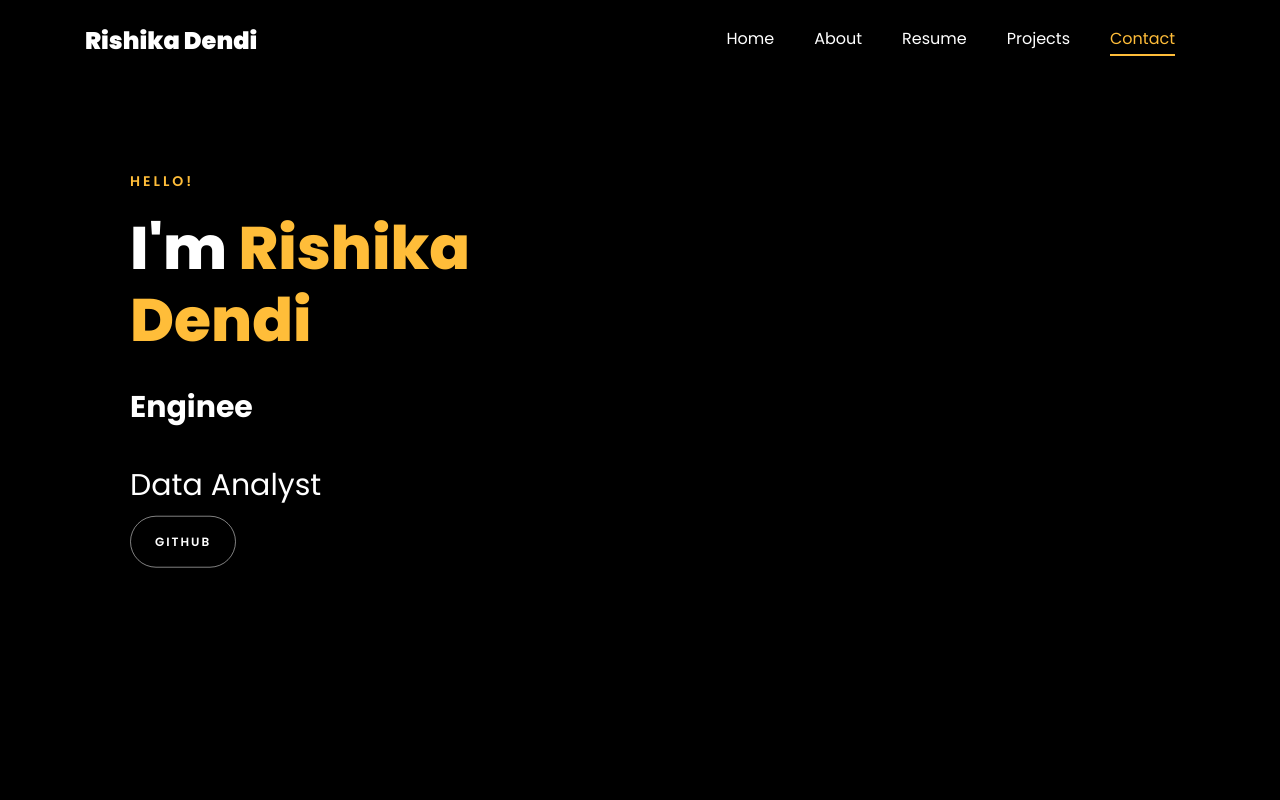
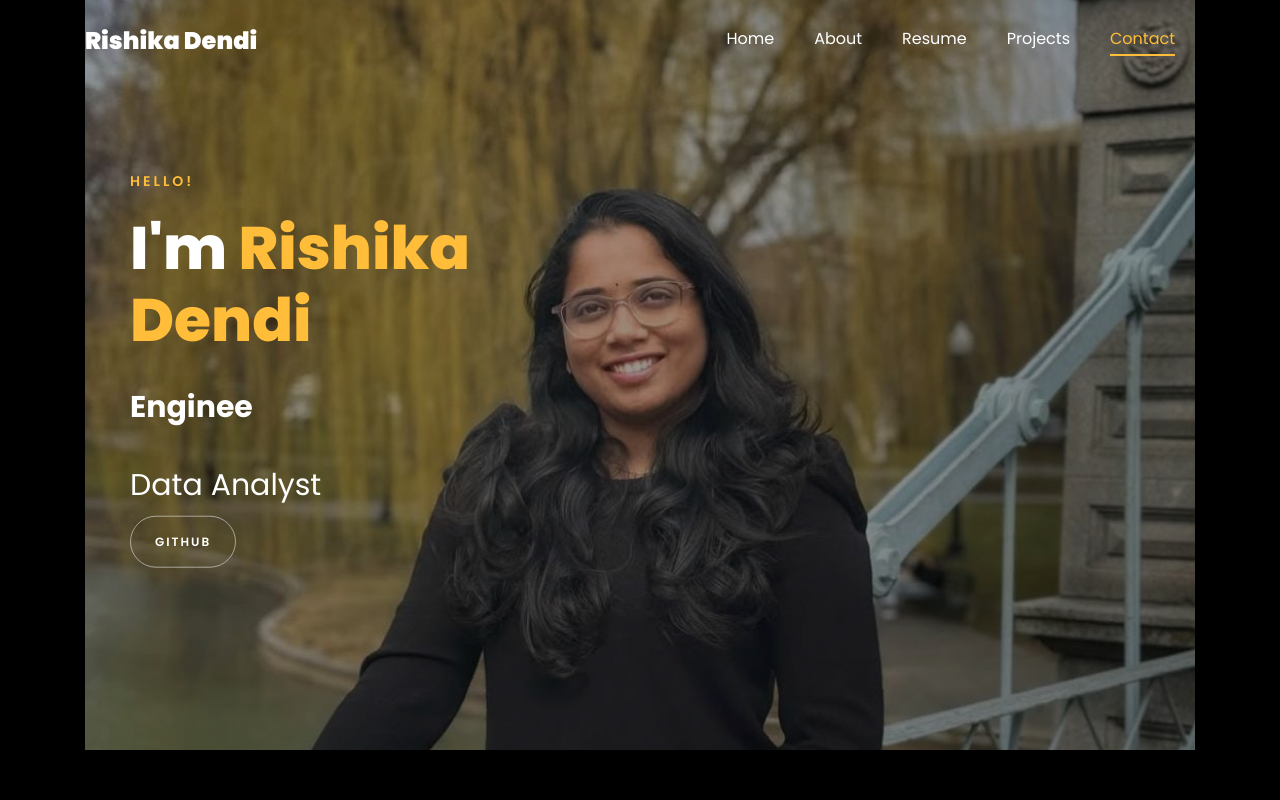
Before and after one commit to rishika0199/rishika.github, a plain HTML site: page index.html in a window 1280 px wide. Shown: the top 800 px of the page. Drawn offline with Linux system fonts and the light colour scheme; files whose address does not match are found by name.

Commit message:
Update index.html

```diff
--- a/index.html
+++ b/index.html
@@ -142,7 +142,7 @@
 	         <div class="container">
 	          <div class="row d-md-flex no-gutters slider-text align-items-end justify-content-end" data-scrollax-parent="true">
 			  <div class="one-third js-fullheight order-md-last img profile-bg"
-                           style="background-image:url('images/IMG_2503.HEIC');height:453px;">
+                           style="background-image:url('images/ProfilePhoto.jpeg');height:453px;">
                            <div class="overlay"></div>
                           </div>
 		          <div class="one-forth d-flex  align-items-center ftco-animate" data-scrollax=" properties: { translateY: '70%' }">
```
